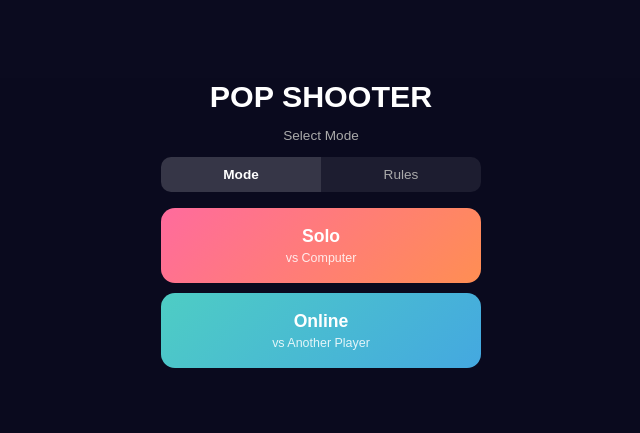
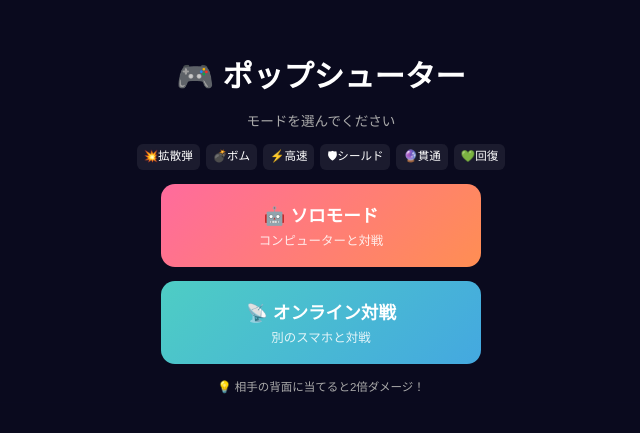
Before and after one commit to T0T0T74/game, a plain HTML site: page index.html in a window 1280 px wide. Shown: the part 177-610 px from the top of the page, without its empty margins (319-959 px from the left). Drawn offline with Linux system fonts and the light colour scheme.

Commit message:
Update index.html

```diff
--- a/index.html
+++ b/index.html
@@ -26,10 +26,8 @@ canvas{display:block;position:absolute;top:0;left:0;}
 #room-display{font-size:2rem;font-weight:bold;letter-spacing:0.3em;color:#ffeb3b;text-align:center;margin:8px 0;}
 #lobby-status{color:#aaa;font-size:0.8rem;text-align:center;min-height:18px;}
 #error-msg{color:#ff6b9d;font-size:0.8rem;min-height:16px;text-align:center;}
-.tab-btn{flex:1;padding:10px;border:none;background:rgba(255,255,255,0.08);color:#aaa;font-size:0.85rem;cursor:pointer;transition:background 0.15s,color 0.15s;}
-.tab-btn:first-child{border-radius:10px 0 0 10px;}
-.tab-btn:last-child{border-radius:0 10px 10px 0;}
-.tab-btn.active{background:rgba(255,255,255,0.18);color:#fff;font-weight:bold;}
+.items-leg{display:flex;gap:6px;flex-wrap:wrap;justify-content:center;font-size:0.72rem;}
+.il{background:rgba(255,255,255,0.07);border-radius:6px;padding:3px 7px;}
 #hud{position:absolute;top:10px;left:50%;transform:translateX(-50%);display:none;gap:1rem;align-items:center;font-size:0.8rem;font-weight:bold;pointer-events:none;}
 .hp-bar{width:100px;height:11px;background:rgba(255,255,255,0.15);border-radius:6px;overflow:hidden;}
 .hp-fill{height:100%;border-radius:6px;transition:width 0.1s;}
@@ -67,39 +65,15 @@ canvas{display:block;position:absolute;top:0;left:0;}
 <canvas id="c"></canvas>
 <div id="ui">
   <div class="screen" id="screen-mode">
-    <h1>POP SHOOTER</h1>
-    <p class="sub">Select Mode</p>
-
-    <!-- タブ -->
-    <div style="display:flex;gap:0;width:100%;max-width:320px;margin-bottom:2px;">
-      <button class="tab-btn active" id="tab-mode" onclick="switchTab('mode')">Mode</button>
-      <button class="tab-btn" id="tab-rules" onclick="switchTab('rules')">Rules</button>
+    <h1>🎮 ポップシューター</h1>
+    <p class="sub">モードを選んでください</p>
+    <div class="items-leg">
+      <div class="il">💥拡散弾</div><div class="il">💣ボム</div><div class="il">⚡高速</div>
+      <div class="il">🛡シールド</div><div class="il">🔮貫通</div><div class="il">💚回復</div>
     </div>
-
-    <!-- Mode タブ -->
-    <div id="panel-mode" style="width:100%;max-width:320px;display:flex;flex-direction:column;gap:10px;">
-      <button class="mode-btn mode-solo" id="btn-mode-solo">Solo<span>vs Computer</span></button>
-      <button class="mode-btn mode-online" id="btn-mode-online">Online<span>vs Another Player</span></button>
-    </div>
-
-    <!-- Rules タブ -->
-    <div id="panel-rules" style="width:100%;max-width:320px;display:none;background:rgba(255,255,255,0.06);border-radius:12px;padding:14px 16px;font-size:0.8rem;line-height:2;">
-      <div style="color:#ffeb3b;font-weight:bold;margin-bottom:6px">Controls</div>
-      <div>Left — Move / Aim</div>
-      <div>Fire button — Shoot</div>
-      <div>Hold Fire (3 ammo) — Charge shot (3x dmg)</div>
-      <div>Dodge button — Hop (1s cooldown)</div>
-      <div style="color:#ffeb3b;font-weight:bold;margin:8px 0 6px">Tips</div>
-      <div>Back hit = 2x damage</div>
-      <div>Hide behind walls to block bullets</div>
-      <div style="color:#ffeb3b;font-weight:bold;margin:8px 0 6px">Items</div>
-      <div>Spread — 5-way shot</div>
-      <div>Bomb — Area explosion</div>
-      <div>Speed — Move faster</div>
-      <div>Shield — Block 1 hit</div>
-      <div>Pierce — Bullets go through walls</div>
-      <div>Heal — Restore 40 HP</div>
-    </div>
+    <button class="mode-btn mode-solo" id="btn-mode-solo">🤖 ソロモード<span>コンピューターと対戦</span></button>
+    <button class="mode-btn mode-online" id="btn-mode-online">📡 オンライン対戦<span>別のスマホと対戦</span></button>
+    <p class="sub" style="font-size:0.72rem">💡 相手の背面に当てると2倍ダメージ！</p>
   </div>
   <div class="screen" id="screen-lobby" style="display:none">
     <h1>📡 オンライン対戦</h1>
@@ -323,13 +297,7 @@ function startCountdown(cb){
 }
 
 // ---- mode buttons ----
-function switchTab(tab){
-  document.getElementById('panel-mode').style.display=tab==='mode'?'flex':'none';
-  document.getElementById('panel-rules').style.display=tab==='rules'?'block':'none';
-  document.getElementById('tab-mode').className='tab-btn'+(tab==='mode'?' active':'');
-  document.getElementById('tab-rules').className='tab-btn'+(tab==='rules'?' active':'');
-}
-
+function addBtn(id,fn){
   const el=document.getElementById(id);
   el.addEventListener('click',fn);
   el.addEventListener('touchend',function(e){e.preventDefault();fn();});
```
